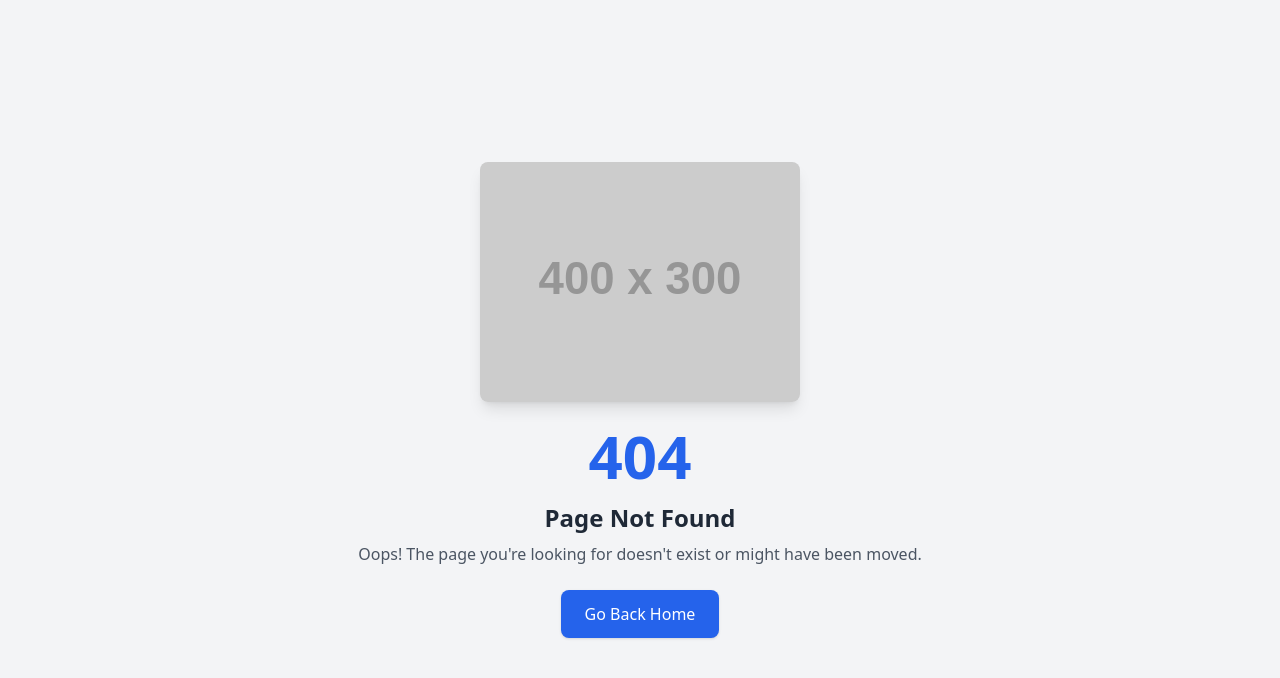
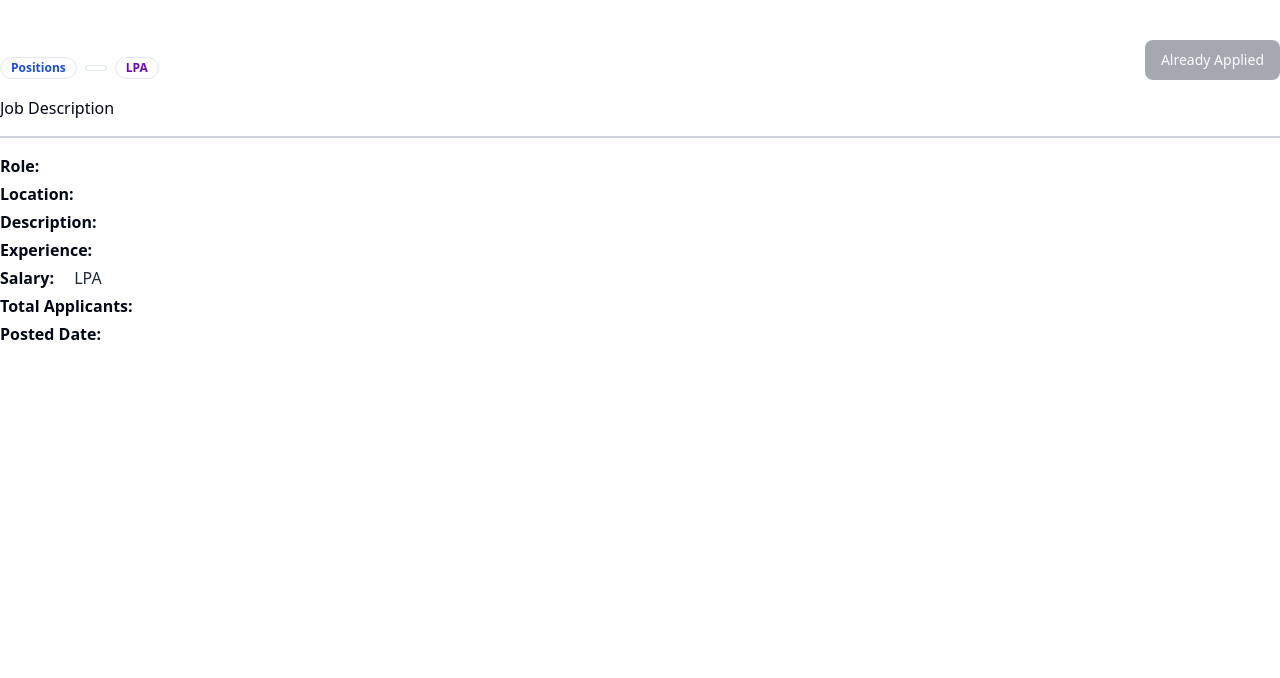
Before and after one commit to MASUDALAM234970/Job-portal, a React (Vite) app in the folder frontend/: page /description/1 in a window 1280 px wide. Before the commit this address had no page. Shown: the top 678 px of the page. Built offline with nearby package versions, Linux system fonts and the light colour scheme.

Commit message:
Add JobDescription component and implement navigation from Job details

```diff
--- a/frontend/src/App.jsx
+++ b/frontend/src/App.jsx
@@ -8,6 +8,7 @@ import Jobs from "./components/jobs";
 import NoPage from "./components/shared/NoPage";
 import Profile from "./components/Profile";
 import Browse from "./components/Browse";
+import JobDescription from "./components/JobDescription";
 
 const appRouter = createBrowserRouter([
   {
@@ -25,6 +26,10 @@ const appRouter = createBrowserRouter([
   {
     path: "/jobs",
     element: <Jobs />,
+  },
+  {
+    path: "/description/:id",
+    element: <JobDescription />,
   },
   {
     path: "/*",
--- a/frontend/src/components/Job.jsx
+++ b/frontend/src/components/Job.jsx
@@ -4,8 +4,11 @@ import { Bookmark } from "lucide-react";
 import { Avatar } from "./ui/avatar";
 import { AvatarImage } from "@radix-ui/react-avatar";
 import { Badge } from "./ui/badge";
+import { useNavigate } from "react-router-dom";
 
 export default function Job() {
+  const navigate = useNavigate();
+  const jobId = "sfjaweruwr09jawmfaswoperu";
   return (
     <div className="p-5 rounded-md shadow-xl bg-white border border-gray-100">
       <div className="flex items-center  justify-between">
@@ -46,7 +49,14 @@ export default function Job() {
         </Badge>
       </div>
       <div className="flex items-center gap-4 mt-4">
-        <Button variant="outline">Details</Button>
+        <Button
+          onClick={() => {
+            navigate(`/description/${jobId}`);
+          }}
+          variant="outline"
+        >
+          Details
+        </Button>
         <Button className="bg-[#7209b7]">Save For Later</Button>
       </div>
     </div>
--- /dev/null
+++ b/frontend/src/components/JobDescription.jsx
@@ -0,0 +1,65 @@
+import React from "react";
+import { Badge } from "./ui/badge";
+import { Button } from "./ui/button";
+
+export default function JobDescription() {
+  const isApplied = true;
+  return (
+    <div className="max-w-7xl mx-auto my-10">
+      <div className="flex items-center justify-between">
+        <div>
+          <h1 className="font-bold text-xl"></h1>
+          <div className="flex items-center gap-2 mt-4">
+            <Badge className={"text-blue-700 font-bold"} variant="ghost">
+              Positions
+            </Badge>
+            <Badge
+              className={"text-[#F83002] font-bold"}
+              variant="ghost"
+            ></Badge>
+            <Badge className={"text-[#7209b7] font-bold"} variant="ghost">
+              LPA
+            </Badge>
+          </div>
+        </div>
+        <Button
+          disabled={isApplied}
+          className={`rounded-lg ${
+            isApplied
+              ? "bg-gray-600 cursor-not-allowed"
+              : "bg-[#7209b7] hover:bg-[#5f32ad]"
+          }`}
+        >
+          {isApplied ? "Already Applied" : "Apply Now"}
+        </Button>
+      </div>
+      <h1 className="border-b-2 border-b-gray-300 font-medium py-4">
+        Job Description
+      </h1>
+      <div className="my-4">
+        <h1 className="font-bold my-1">
+          Role: <span className="pl-4 font-normal text-gray-800"></span>
+        </h1>
+        <h1 className="font-bold my-1">
+          Location: <span className="pl-4 font-normal text-gray-800"></span>
+        </h1>
+        <h1 className="font-bold my-1">
+          Description: <span className="pl-4 font-normal text-gray-800"></span>
+        </h1>
+        <h1 className="font-bold my-1">
+          Experience: <span className="pl-4 font-normal text-gray-800"></span>
+        </h1>
+        <h1 className="font-bold my-1">
+          Salary: <span className="pl-4 font-normal text-gray-800">LPA</span>
+        </h1>
+        <h1 className="font-bold my-1">
+          Total Applicants:{" "}
+          <span className="pl-4 font-normal text-gray-800"></span>
+        </h1>
+        <h1 className="font-bold my-1">
+          Posted Date: <span className="pl-4 font-normal text-gray-800"></span>
+        </h1>
+      </div>
+    </div>
+  );
+}
```
